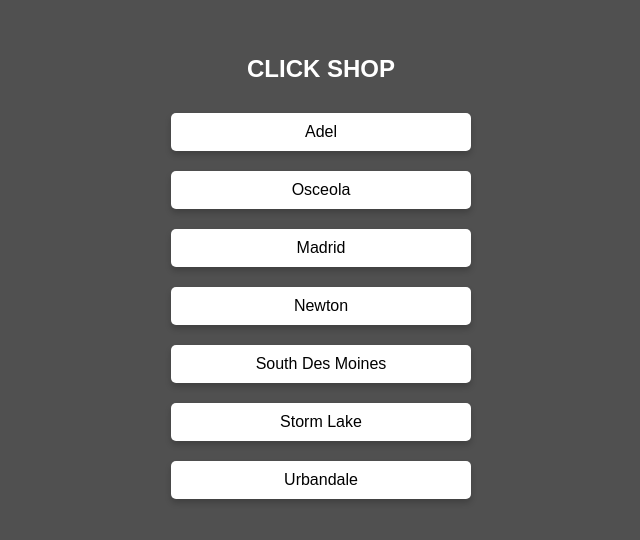
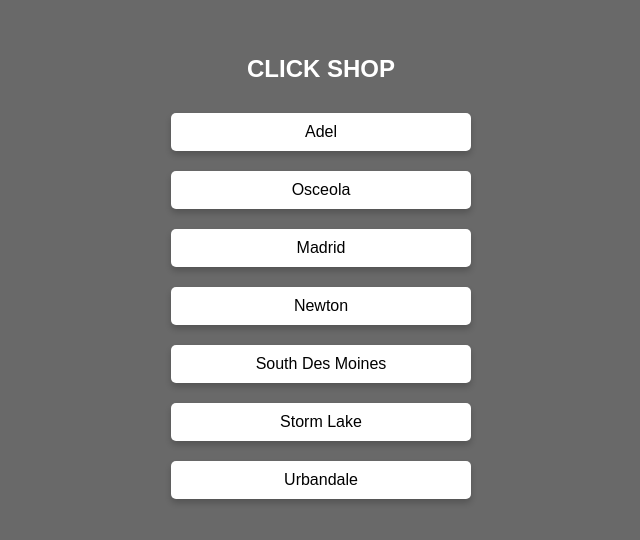
Before and after one commit to AdminKading/Inventory-Verification, a website: page index.html in a window 1280 px wide. Shown: the part 158-698 px from the top of the page, without its empty margins (319-959 px from the left). Drawn offline with Linux system fonts and the light colour scheme.

Commit message:
Change color background for index.css

```diff
--- a/index.css
+++ b/index.css
@@ -1,6 +1,6 @@
 /* General styles */
 body {
-    background-color: #505050;
+    background-color: #696969;
     color: white;
     font-family: Arial, sans-serif;
     margin: 0;
```
